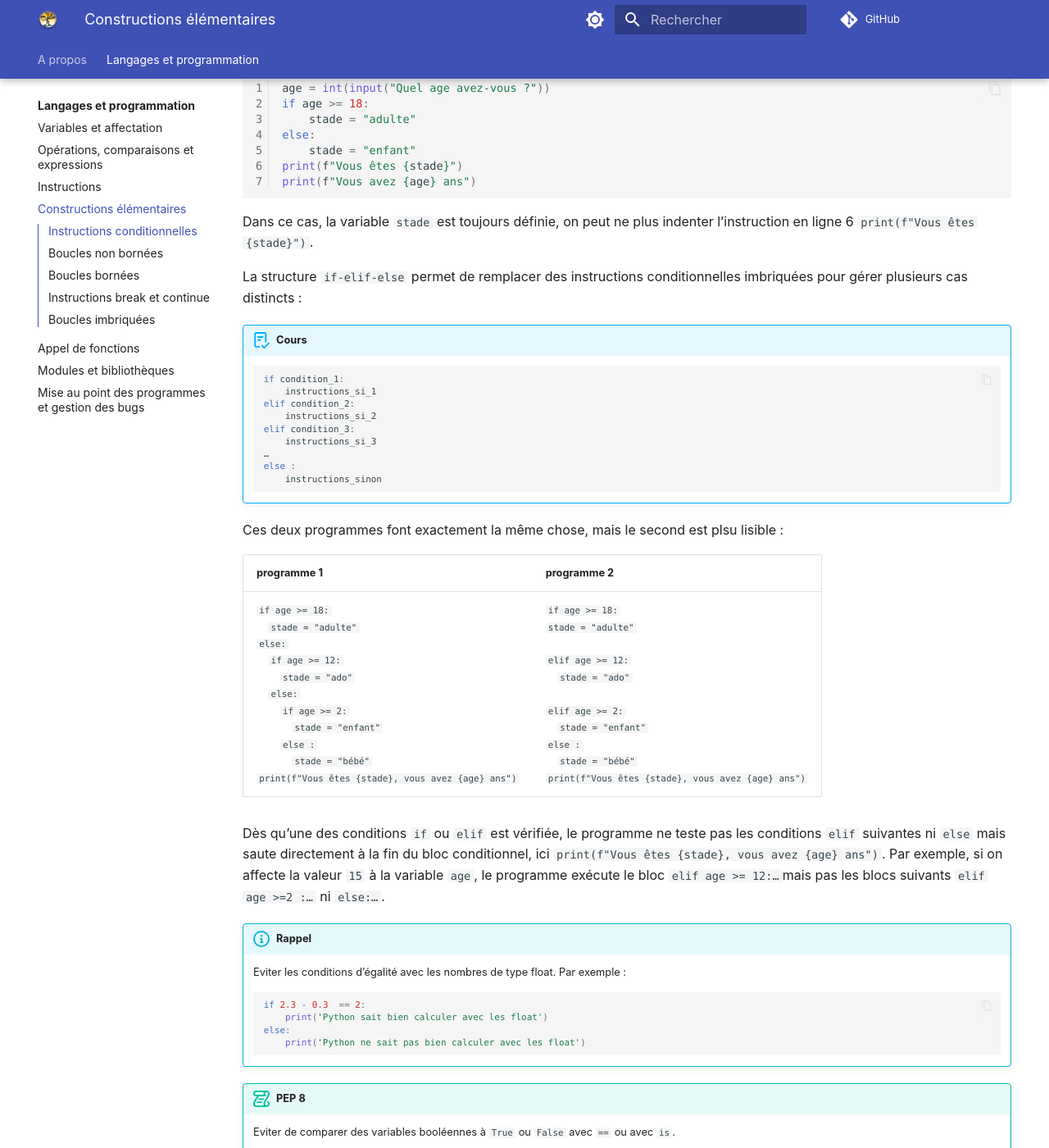
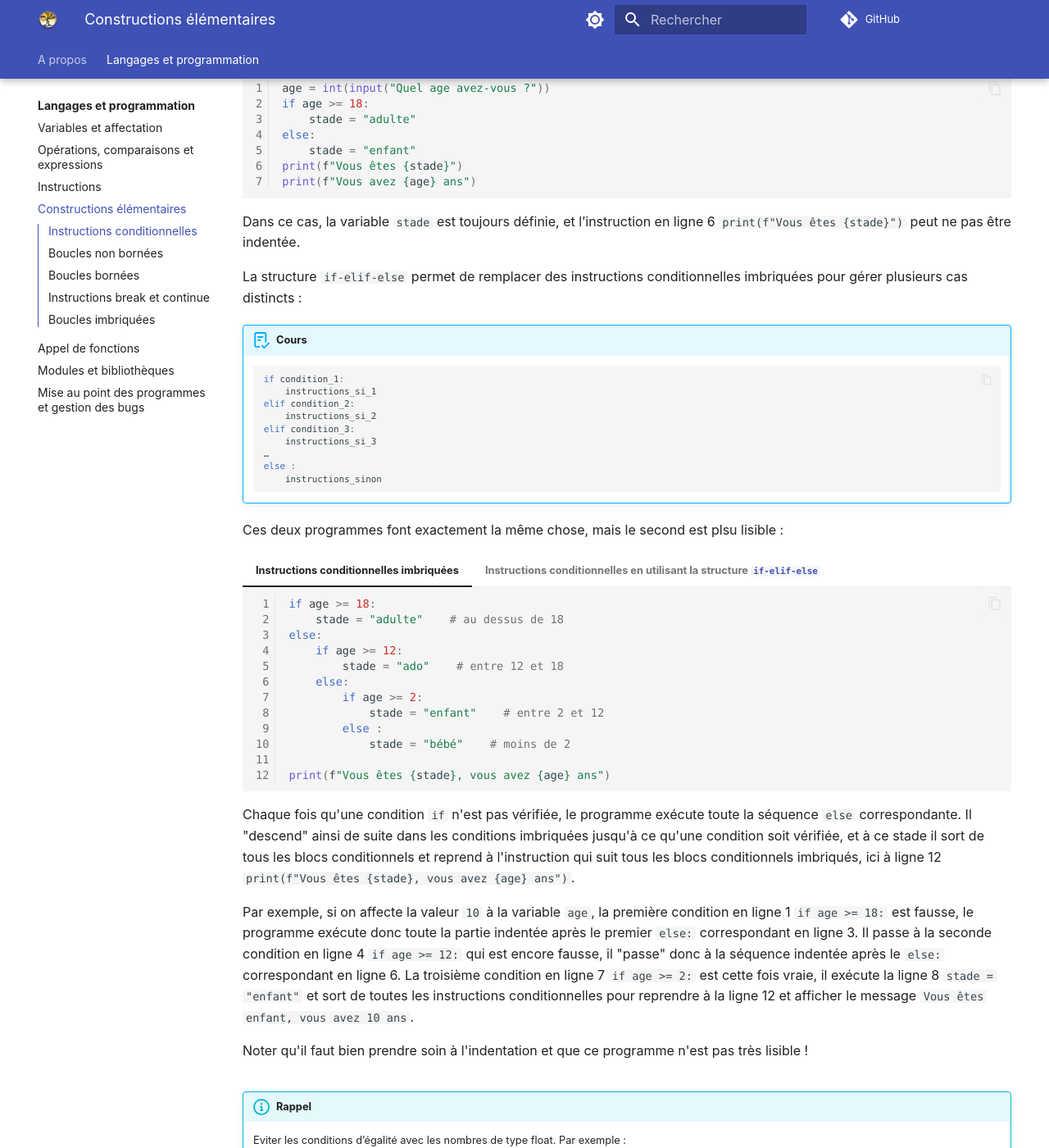
Before and after one commit to fab-perez/NSI-1, an MkDocs documentation site: the page built from docs/langages-et-programmation/4-constructions-elementaires.md, in a window 1280 px wide and 1400 px high, scrolled down 1419 px. Shown: the whole window at 82% size. Built offline with MkDocs 1.6.1 and Material for MkDocs 9.7.7, drawn with Linux system fonts in a browser that asks for light colours; emoji names are drawn with the system emoji font; comment, search, counter and statistics services are not loaded; some of the changed text lies outside the part shown.

Commit message:
Add files via upload

````diff
--- a/docs/langages-et-programmation/4-constructions-elementaires.md
+++ b/docs/langages-et-programmation/4-constructions-elementaires.md
@@ -34,7 +34,7 @@
 
 L’indentation détermine la séquence à exécuter (ou pas), dans ce cas les instructions qui suivent aux lignes 3, 4 et 5. Quand la condition (l’expression booléenne) `age >= 18` n’est pas vérifiée, aucune des trois instructions n’est exécutée.
 
-On peut choisir de ne pas indenter l'instruction en ligne 5 `print(f"Vous avez {age} ans")`, elle ne fera plus partie de l’instruction conditionnelle et sera exécutée dans tous les cas.
+Il est possible de ne pas indenter l'instruction en ligne 5 `print(f"Vous avez {age} ans")`, dans ce cas elle ne ferait plus partie de l’instruction conditionnelle et serait alors exécutée dans tous les cas.
 
 ```py linenums="1"
 age = int(input("Quel age avez-vous ?"))
@@ -43,8 +43,8 @@
     print(f"Vous êtes {stade}")
 print(f"Vous avez {age} ans")
 ```
+Par contre, si l’instruction en ligne 4 `print(f"Vous êtes {stade}")` n'était pas indentée, la variable `stade` ne serait pas définie quand la condition n’est pas vérifiée et dans ce cas il y aura un message erreur à la ligne 4.
 
-Par contre si on n’indentait pas l’instruction en ligne 4 `print(f"Vous êtes {stade}")`, la variable `stade` ne serait pas définie quand la condition n’est pas vérifiée et dans ce cas on aurait un message erreur à la ligne 4.
 
 La structure `if-else` permet de gérer le cas où la condition est fausse :
 
@@ -67,7 +67,7 @@
 print(f"Vous êtes {stade}")
 print(f"Vous avez {age} ans")
 ```
-Dans ce cas, la variable `stade` est toujours définie, on peut ne plus indenter l’instruction en ligne 6 `print(f"Vous êtes {stade}")`.
+Dans ce cas, la variable `stade` est toujours définie, et l’instruction en ligne 6 `print(f"Vous êtes {stade}")` peut ne pas être indentée.
 
 La structure `if-elif-else` permet de remplacer des instructions conditionnelles imbriquées pour gérer plusieurs cas distincts :
 
@@ -86,12 +86,49 @@
 
 Ces deux programmes font exactement la même chose, mais le second est plsu lisible :
 
-|programme 1|programme 2|
-|---|---|
-|`if age >= 18:`<br>&nbsp;&nbsp;&nbsp;&nbsp;`stade = "adulte"`<br>`else:`<br>&nbsp;&nbsp;&nbsp;&nbsp;`if age >= 12:`<br>&nbsp;&nbsp;&nbsp;&nbsp;&nbsp;&nbsp;&nbsp;&nbsp;`stade = "ado"`<br>&nbsp;&nbsp;&nbsp;&nbsp;`else:`<br>&nbsp;&nbsp;&nbsp;&nbsp;&nbsp;&nbsp;&nbsp;&nbsp;`if age >= 2:`<br>&nbsp;&nbsp;&nbsp;&nbsp;&nbsp;&nbsp;&nbsp;&nbsp;&nbsp;&nbsp;&nbsp;&nbsp;`stade = "enfant"`<br>&nbsp;&nbsp;&nbsp;&nbsp;&nbsp;&nbsp;&nbsp;&nbsp;`else :`<br>&nbsp;&nbsp;&nbsp;&nbsp;&nbsp;&nbsp;&nbsp;&nbsp;&nbsp;&nbsp;&nbsp;&nbsp;`stade = "bébé"`<br>`print(f"Vous êtes {stade}, vous avez {age} ans")`|`if age >= 18:`<br>`    stade = "adulte"`<br><br>`elif age >= 12:`<br>&nbsp;&nbsp;&nbsp;&nbsp;`stade = "ado"`<br><br>`elif age >= 2:`<br>&nbsp;&nbsp;&nbsp;&nbsp;`stade = "enfant"`<br>`else :`<br>&nbsp;&nbsp;&nbsp;&nbsp;`stade = "bébé"`<br>`print(f"Vous êtes {stade}, vous avez {age} ans")`|
+
+=== "Instructions conditionnelles imbriquées"
+
+	```py linenums="1"
+	if age >= 18:
+        stade = "adulte"    # au dessus de 18
+    else:
+        if age >= 12:
+            stade = "ado"    # entre 12 et 18
+        else:
+            if age >= 2:
+                stade = "enfant"    # entre 2 et 12
+            else :
+                stade = "bébé"    # moins de 2
+
+    print(f"Vous êtes {stade}, vous avez {age} ans")
+    ```
+
+    Chaque fois qu'une condition `if` n'est pas vérifiée, le programme exécute toute la séquence `else` correspondante. Il "descend" ainsi de suite dans les conditions imbriquées jusqu'à ce qu'une condition soit vérifiée, et à ce stade il sort de tous les blocs conditionnels et reprend à l'instruction qui suit tous les blocs conditionnels imbriqués, ici à ligne 12 `print(f"Vous êtes {stade}, vous avez {age} ans")`.
+
+    Par exemple, si on affecte la valeur `10` à la variable `age`, la première condition en ligne 1 `if age >= 18:` est fausse, le programme exécute donc toute la partie indentée après le premier `else:` correspondant en ligne 3. Il passe à la seconde condition en ligne 4 `if age >= 12:` qui est encore fausse, il "passe" donc à la séquence indentée après le `else:` correspondant en ligne 6. La troisième condition en ligne 7 `if age >= 2:` est cette fois vraie, il exécute la ligne 8  `stade = "enfant"` et sort de toutes les instructions conditionnelles pour reprendre à la ligne 12 et afficher le message `Vous êtes enfant, vous avez 10 ans`.
+
+    Noter qu'il faut bien prendre soin à l'indentation et que ce programme n'est pas très lisible !
 
 
-Dès qu’une des conditions `if` ou `elif` est vérifiée, le programme ne teste pas les conditions `elif` suivantes ni `else` mais saute directement à la fin du bloc conditionnel, ici `print(f"Vous êtes {stade}, vous avez {age} ans")`. Par exemple, si on affecte la valeur `15` à la variable `age`, le programme exécute le bloc `elif age >= 12:…`mais pas les blocs suivants `elif age >=2 :…` ni `else:…`.
+=== "Instructions conditionnelles en utilisant la structure `if-elif-else`"
+
+	```py linenums="1"
+	if age >= 18:
+        stade = "adulte"    # au dessus de 18
+    elif age >= 12:
+        stade = "ado"    # entre 12 et 18
+    elif age >= 2:
+        stade = "enfant"    # entre 2 et 12
+    else :
+        stade = "bébé"    # moins de 2
+
+    print(f"Vous êtes {stade}, vous avez {age} ans")
+    ```
+
+    Dès que la première conditions `if` ou une condition `elif` est vérifiée, le programme ne teste plus les conditions `elif` suivantes ni le `else` final, mais reprend directement à l'instruction qui suit le bloc conditionnel, ici `print(f"Vous êtes {stade}, vous avez {age} ans")`.
+
+    Par exemple, si on affecte la valeur `15` à la variable `age`,  la première condition en ligne 1 `if age >= 18:` est fausse, le programme passe donc à la conditions suivante `elif age >= 12:…`, celle-ci est vérifiée, il exécute donc la ligne 4  `stade = "ado"` et n'a pas besoin de vérifier la condition suivante en ligne 5 `elif age >=2 :…` ni d'exécuter le `else:…`. Dès que la condition `elif age >= 12:…` a été vérifiée, il sort de toute l'instruction conditionnelle pour reprendre à la ligne 10 et afficher le message `Vous êtes ado, vous avez 15 ans`.
 
 !!! info "Rappel"
     Eviter les conditions d’égalité avec les nombres de type float. Par exemple :
@@ -200,7 +237,7 @@
     Le programme est beaucoup plus lisible.
 
 !!! info "Note"
-    On pourrait aussi utiliser l'expression trouvé dans l'[exercice corrigé](2-operations-comparaisons-expressions.md#expressions) précédent :
+    il est bien sûr aussi possible d'utiliser l'expression trouvée dans l'[exercice corrigé](2-operations-comparaisons-expressions.md#expressions) précédent :
     ``` py
     annee = int(input('annee: ') )
     if (annee % 4 == 0 and not annee % 100 == 0) or annee % 400 == 0:
@@ -221,10 +258,10 @@
         instructions
     ```
 
-La structure est similaire à l’instruction conditionnelle. La condition qui suit le mot `while` est une expression de type booléen qui prend la valeur `True` ou `False`. Le bloc d’instructions qui suit est exécuté tant que la condition est vraie. Ce bloc d’instruction doit impérativement modifier la valeur de l’expression à tester par la condition afin qu’elle finisse par ne plus être vérifiée, sinon la boucle est sans fin (non bornée).
+La structure est similaire à l’instruction conditionnelle. La condition qui suit le mot `while` est une expression de type booléen qui prend la valeur `True` ou `False`. Le bloc d’instructions qui suit est exécuté tant que la condition est vraie. Ce bloc d’instruction doit impérativement modifier la valeur de la condition afin qu’elle finisse par ne plus être vérifiée, sinon la boucle est sans fin et le programme ne se terminera jamais !
 
 Exemple :
-!!! info "Rappel"
+!!! info inline end "Rappel"
     `i += 2` est une abréviation de `i = i + 2`
 
 ``` py
@@ -241,9 +278,9 @@
 10
 ```
 
-Il faut toujours impérativement **vérifier que la condition ne sera plus vérifiée** après un nombre fini de passage, sinon le programme ne s’arrête jamais, on parle de **programme qui boucle** ou de divergence. Ici, c’est bien le cas grâce à l’instruction `i += 2`.
+Il faut toujours impérativement **vérifier que la condition ne sera plus vérifiée** après un nombre fini de passage, sinon le programme ne s’arrête jamais, le **programme boucle** ou diverge. Ici, c’est bien le cas grâce à l’instruction `i += 2`, `i` finira bien par être plus grand que 10.
 
-Exemple de programme qui boucle (erreur d’indentation dans l’instruction `i += 1`):
+Exemple de programme qui boucle (erreur d’indentation dans l’instruction `i += 2`):
 ``` py linenums="1"
 i = 0
 while i <= 10:
@@ -251,13 +288,25 @@
 i += 2
 ```
 
-Comme pour les instructions conditionnelles, attention de faire particulièrement attention aux boucles avec les nombres de type `float`.  Testons par exemple :
+Comme pour les instructions conditionnelles, attention de faire particulièrement attention aux boucles avec les nombres de type `float`.
 
+La boucle suivante qui semble écrite correctement ne finira jamais :
 ``` py
->>> while i < 2:
-...     i += 0.1
-...     print(i)
-...
+i = 1
+while i != 2:
+    i += 0.1
+    print(i)
+```
+
+Testons la même boucle écrite correctement :
+``` py
+i = 1
+while i < 2:
+    i += 0.1
+    print(i)
+```
+Elle affiche dans la console :
+``` py
 1.1
 1.2000000000000002
 1.3000000000000003
@@ -269,18 +318,13 @@
 1.9000000000000008
 2.000000000000001
 ```
-On voit que `i` ne prend jamais la valeur `2`. La boucle suivante qui semble équivalente ne finira donc jamais !
-``` py
-i = 1
-while i != 2:
-    i += 0.1
-```
+`i` ne prend jamais la valeur `2`.
 
 ## Boucles bornées
 
 
 !!! abstract "Cours"
-    Une boucle bornée (ou boucle non conditionnelle) permet de répéter n fois, n étant un nombre entier connu,  une instruction ou une séquence d’instructions.
+    Une boucle bornée (ou boucle non conditionnelle) permet de répéter `n`fois, `n` étant un nombre entier connu, une instruction ou une séquence d’instructions.
 
     ```py
     for i in range(n):
@@ -291,7 +335,7 @@
 
 :warning: **`i` ne prend pas la valeur n**.
 
-On peut aussi utiliser :
+Il est aussi possible d'utiliser :
 
 - `range(d, f)` qui énumère les `f-d` nombres entiers compris entre `d` et `f-1`. [^4.1]
 
@@ -305,28 +349,86 @@
 La boucle bornée ci-dessus est très similaire à la boucle non bornée suivante :
 ```py
 i = 0
-    while i < n :
-        instructions
-        i += 1
+while i < n :
+    instructions
+    i += 1
 ```
 :warning:mais attention, comparons ces deux programmes :
 
-|programme 1|programme 2|
-|---|---|
-|<br>`for i in range(5):`<br>&nbsp;&nbsp;&nbsp;&nbsp;`print(i)`|`i = 0`<br>`while i < 5:`<br>&nbsp;&nbsp;&nbsp;&nbsp;`print(i)`<br>&nbsp;&nbsp;&nbsp;&nbsp;`i += 1`|
+=== "Programme 1"
+    ```py
+    for i in range(5):
+        print(i, end=" ")
+    ```
 
-Ils semblent donner le même résultat : afficher les chiffres de 0 à 4.
+=== "Programme 2"
+    ```py
+    i = 0
+    while i < 5:
+        print(i, end=" "))
+        i = i + 1
+    ```
 
-Pourtant ils sont différents. Ajoutons une instruction `print(i)` à la fin les deux programmes. Dans le premier cas, la valeur finale de `i` est `4`, dans le second cas c’est `5` afin que la condition ne soit plus valide.
 
-Autre différence, on peut modifier l’indice de boucle, mais il reprend sa valeur à la répétition suivante. En pratique, on évite de le faire.
+Ils semblent afficher le même résultat, tous les chiffres de 0 à 4 : ```0 1 2 3 4 ```
 
-|programme 1|programme 2|
-|---|---|
-|<br>`for i in range(5):`<br>&nbsp;&nbsp;&nbsp;&nbsp;`print(i)`<br>&nbsp;&nbsp;&nbsp;&nbsp;`i = i + 2`<br>&nbsp;&nbsp;&nbsp;&nbsp;`print(i)`|`i = 0`<br>`while i < 5:`<br>&nbsp;&nbsp;&nbsp;&nbsp;`print(i)`<br>&nbsp;&nbsp;&nbsp;&nbsp;`i = i + 2`<br>&nbsp;&nbsp;&nbsp;&nbsp;`print(i)`|
-|`0`<br>`2`<br>`1`<br>`3`<br>`2`<br>`4`<br>`3`<br>`5`<br>`4`<br>`6`|`0`<br>`2`<br>`2`<br>`4`<br>`4`<br>`6`|
+Pourtant ils sont différents. Ajoutons une instruction `print(i)` à la fin les deux programmes.
 
-La boucle `for` possède d’autres possibilités très utiles, par exemple elle permet d’énumérer chaque caractère d’une chaine de caractères. Le programme ci-dessous affiche chaque lettre d’une variable message.
+=== "Programme 1"
+    ```py
+    for i in range(5):
+        print(i, end=" ")
+    print(i)
+    ```
+    affiche : ```0 1 2 3 4 4 ```
+
+    La valeur finale de `i` est `4`
+
+=== "Programme 2"
+    ```py
+    i = 0
+    while i < 5:
+        print(i, end=" ")
+        i = i + 1
+    print(i)
+    ```
+
+    affiche :  ```0 1 2 3 4 5 ```
+    La valeur finale de `i` est `5` afin que la condition ne soit plus valide.
+
+Dans le programme 1, la valeur finale de `i` est `4`, alors que dans le programme 2 c’est `5` afin que la condition ne soit plus valide.
+
+Autre différence, quand on modifie l’indice de boucle dans une boucle `for`, il reprend la valeur suivante à la prochaine répétition.
+
+=== "Programme 1"
+    ```py
+    for i in range(5):
+        print(i, end=" ")
+        i = i + 2
+        print(i, end=" ")
+    ```
+    affiche : ```0 2 1 3 2 4 3 5 4 6 ```
+
+    La valeur de `i` est modifiée à l'intérieur de la boucle mais reprend la valeur suivante à la prochaine répétition.
+
+=== "Programme 2"
+    ```py
+    i = 0
+    while i < 5:
+        print(i, end=" ")
+        i = i + 2
+        print(i, end=" ")
+    ```
+
+    affiche :  ```0 2 2 4 4 6 ```
+
+    La valeur de `i` est modifiée à l'intérieur de la boucle.
+
+
+    A chaque passage dans une boucle `for`, l'indice de boucle repart de sa valeur au dernier passage dans la boucle, même si cette valeur a changé dans la boucle. En pratique, il n'est pas recommendé de changer sa valeur dans la boucle.
+
+
+La boucle `for` possède d’autres possibilités très utiles, par exemple elle permet d’énumérer chaque caractère d’une chaine de caractères. Le programme ci-dessous affiche chaque lettre d’une variable message l'une après l'autre.
 ```py
 message = 'bonjour'
 for c in message:
@@ -335,7 +437,7 @@
 
 ## Instructions break et continue
 
-Il existe deux instructions qui permettent de modifier l'exécution des boucles, il s'agit de `break` et de `continue`.
+Il existe deux instructions qui permettent de modifier l'exécution des boucles `while` et `for`, il s'agit de `break` et de `continue`.
 
 
 
@@ -362,7 +464,7 @@
 
 
 
-Imaginons par exemple que l'on veuille imprimer pour tous les entiers $n$ compris entre $1$ et $10$ la valeur de $1 / (n - ­7)$ . Il est évident que quand $n$ prend la valeur $7$ il y aura une erreur. Grâce à l'instruction `continue`, il est possible de traiter cette valeur à part puis de continuer la boucle.
+Imaginons par exemple un programme qui affiche la valeur de $1 / (n - ­7)$ pour tous les entiers $n$ compris entre $1$ et $10$. Il est évident que quand $n$ prend la valeur $7$ il y aura une erreur. Grâce à l'instruction `continue`, il est possible de traiter cette valeur à part puis de continuer la boucle.
 
 ```py linenums="1"
 for n in range(10):
@@ -382,12 +484,14 @@
 
 :warning: Attention à l’indentation pour déterminer à quelle boucle appartiennent les instructions.
 
-On peut par exemple afficher toutes les heures et minutes de la journée (de 0h0min à 23h59 min) :
+Par exemple le programme suivant affiche toutes les heures, minutes et seconde de la journée (de 0h0min0s à 23h59min59s) :
 
 ```py linenums="1"
 for heure in range(24):
     for minute in range(60):
-        print(f"{heure}h{minute}min")
+        for seconde in range(60):
+            print(f"{heure}h{minute}min{seconde}s")
+
 ```
 
 
````
